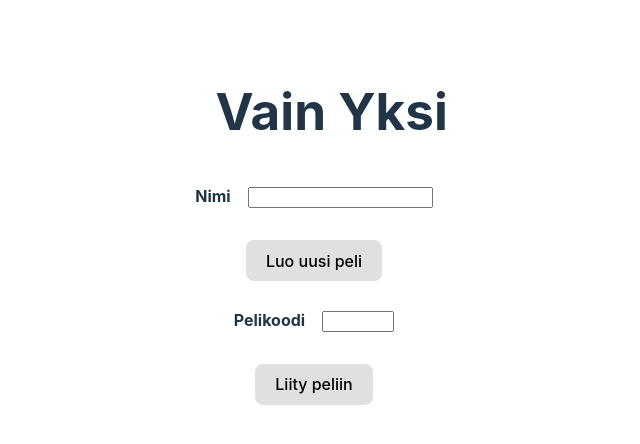
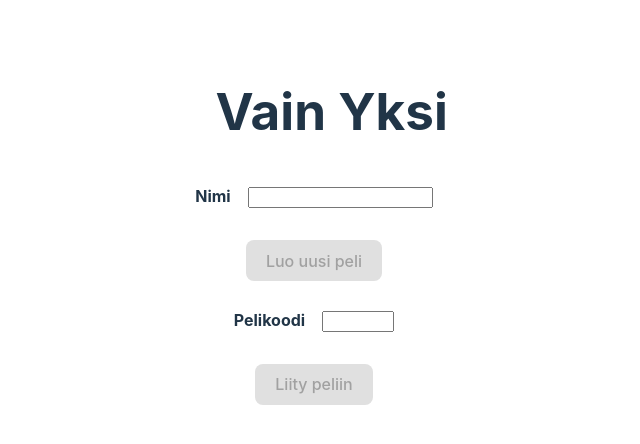
Before and after one commit to paasar/vain-yksi, a Svelte app in the folder frontend/: page / in a window 1280 px wide. Shown: the top 444 px of the page, without its empty margins (342-982 px from the left). Built offline with nearby package versions, Linux system fonts and the light colour scheme.

Commit message:
Disable buttons when logical

```diff
--- a/frontend/src/components/Lobby.svelte
+++ b/frontend/src/components/Lobby.svelte
@@ -10,7 +10,7 @@
     {/if}
 </div>
 
-<button on:click={() => startNextRound()}>Aloita peli</button>
+<button on:click={() => startNextRound()} disabled={$game.otherPlayers.length < 1}>Aloita peli</button>
 
 <div>
     <h2>Liittyneet pelaajat</h2>
--- a/frontend/src/components/Login.svelte
+++ b/frontend/src/components/Login.svelte
@@ -8,14 +8,14 @@
     <label for="username">Nimi</label>
     <input id="username" type="text" maxlength="30" bind:value={username} />
     <div>
-        <button on:click={() => createGame(username)}>Luo uusi peli</button>
+        <button on:click={() => createGame(username)} disabled={!username}>Luo uusi peli</button>
     </div>
 </div>
 <div>
     <label for="gameIdToJoin">Pelikoodi</label>
     <input id="gameIdToJoin" type="number" minlength="4" maxlength="4" min="1001" max="9999" bind:value={gameIdToJoin} />
     <div>
-        <button on:click={() => joinGame(gameIdToJoin, username)}>Liity peliin</button>
+        <button on:click={() => joinGame(gameIdToJoin, username)} disabled={!username || !gameIdToJoin}>Liity peliin</button>
     </div>
 </div>
 
```
